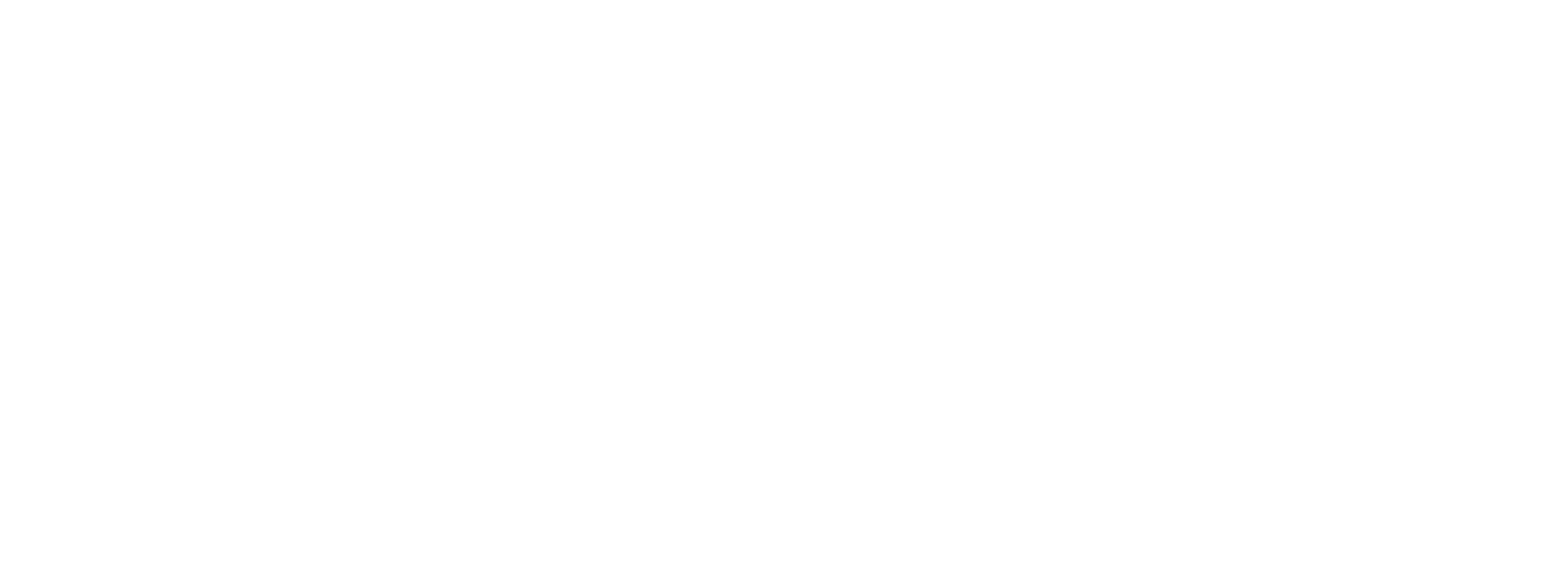
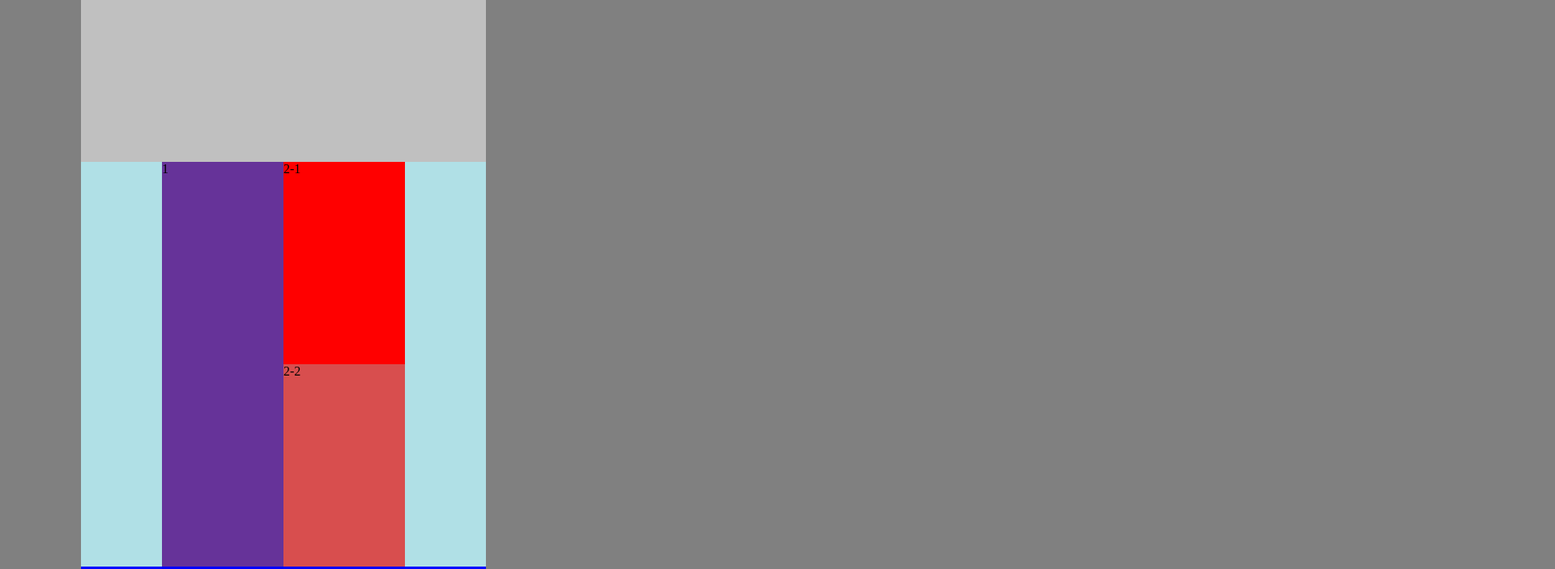
Before and after one commit to leehwayeonn/20220119-ex01, a plain HTML site: page index.html in a window 1280 px wide. Shown: the top 703 px of the page at 81% size, 1920 px wide, since content can reach past the window. Drawn offline with Linux system fonts and the light colour scheme.

Commit message:
index.html 수정

```diff
--- a/index.html
+++ b/index.html
@@ -5,8 +5,79 @@
   <meta http-equiv="X-UA-Compatible" content="IE=edge">
   <meta name="viewport" content="width=device-width, initial-scale=1.0">
   <title>Document</title>
+  <style>
+    *{
+      padding: 0;
+      margin: 0;
+    }
+    body {
+      width: 1920px;
+      height: 1080px;
+      background-color: gray;
+    }
+    #main_wrap {
+      padding-left: 100px;
+    }
+    div header, main, footer {
+      width: 500px;
+    }
+    header {
+      height: 200px;
+      background-color:silver;
+
+    }
+    main {
+      height: 500px;
+      background-color: powderblue;
+    }
+    #wrap {
+      background-color: purple;
+      width: 300px;
+      height: 100%;
+      margin: 0 auto;
+      display: flex;
+      justify-content: space-between;
+      align-items: center;
+    }
+    #container1 {
+      background-color: rebeccapurple;
+      width: 50%;
+      height: 100%;
+    }
+    #container2 {
+      background-color: rgb(165, 103, 226);
+      width: 50%;
+      height: 100%;
+    }
+    #container2 div {
+      width: 100%;
+      height: 50%;
+    }
+    #container2 div:nth-child(1) {
+      background-color: red;
+    }
+    #container2 div:nth-child(2) {
+      background-color: rgb(216, 78, 78);
+    }
+    footer{
+      height: 300px;
+      background-color: blue;
+    }
+  </style>
 </head>
 <body>
-
+  <div id=main_wrap>
+    <header></header>
+    <main>
+      <div id=wrap>
+        <div id=container1>1</div>
+        <div id=container2>
+          <div>2-1</div>
+          <div>2-2</div>
+        </div>
+      </div>
+    </main>
+    <footer></footer>
+  </div>
 </body>
 </html>
```
